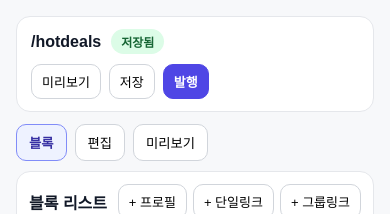
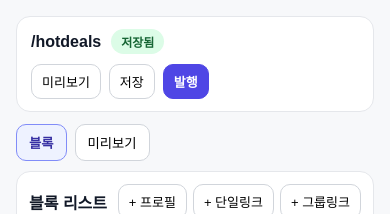
Before and after one commit to jinuksung/linkpage, a Next.js app in the folder web/: page /admin in a window 390 px wide. Shown: the top 214 px of the page. Built offline with nearby package versions, Linux system fonts and the light colour scheme; a web font is replaced by a local one.

Commit message:
fix(admin-mobile): remove edit tab and keep blocks/preview only

```diff
--- a/web/src/app/admin/page.tsx
+++ b/web/src/app/admin/page.tsx
@@ -131,7 +131,7 @@ export default function AdminPage() {
   const [selectedId, setSelectedId] = useState(initialBlocks[0].id);
   const [saveState, setSaveState] = useState<SaveState>("saved");
   const [viewport, setViewport] = useState("390px");
-  const [mobileTab, setMobileTab] = useState<"blocks" | "edit" | "preview">("blocks");
+  const [mobileTab, setMobileTab] = useState<"blocks" | "preview">("blocks");
   const [expandedSingleId, setExpandedSingleId] = useState<string | null>(null);
 
   const selected = blocks.find((b) => b.id === selectedId) ?? blocks[0];
@@ -540,10 +540,9 @@ export default function AdminPage() {
       <div className={styles.mobileOnly}>
         <nav className={styles.mobileTabs}>
           <button className={mobileTab === "blocks" ? styles.activeTab : ""} onClick={() => setMobileTab("blocks")}>블록</button>
-          <button className={mobileTab === "edit" ? styles.activeTab : ""} onClick={() => setMobileTab("edit")}>편집</button>
           <button className={mobileTab === "preview" ? styles.activeTab : ""} onClick={() => setMobileTab("preview")}>미리보기</button>
         </nav>
-        {mobileTab === "blocks" ? panelBlockList : mobileTab === "edit" ? panelEditor : panelPreview}
+        {mobileTab === "blocks" ? panelBlockList : panelPreview}
       </div>
 
       <footer className={styles.footerBar}>
```
